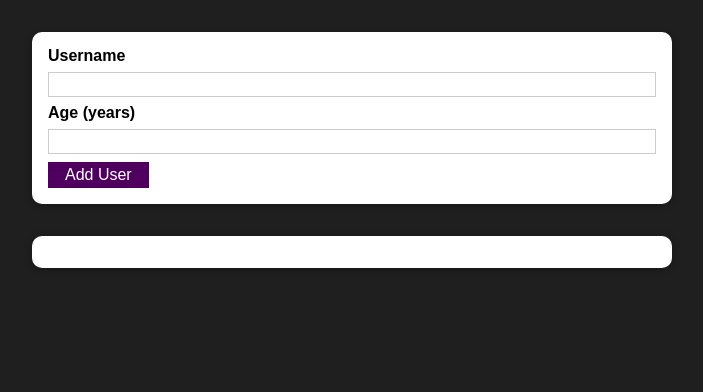
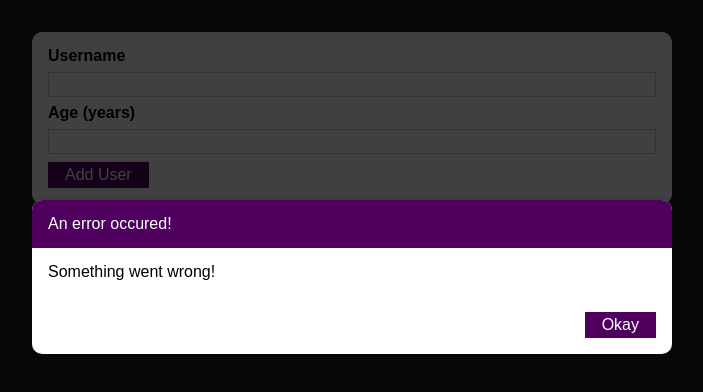
Before and after one commit to emreincel/react-userbase-ts, a React (Create React App) app: page / in a window 1280 px wide. Shown: the top 392 px of the page, without its empty margins (288-991 px from the left). Built offline with nearby package versions, Linux system fonts and the light colour scheme.

Commit message:
Add ErrorModal

```diff
--- /dev/null
+++ b/src/components/UI/ErrorModal/index.tsx
@@ -0,0 +1,33 @@
+import React from 'react';
+
+import styles from './styles.module.css';
+import Card from '../../UI/Card';
+import Button from '../../UI/Button';
+
+type TProps = {
+  title: string;
+  message: string;
+};
+
+const ErrorModal = ({ title, message }: TProps) => {
+  return (
+    <>
+      <div className={styles.backdrop} />
+      <Card className={styles.modal}>
+        <div>
+          <header className={styles.header}>
+            <h2>{title}</h2>
+          </header>
+          <div className={styles.content}>
+            <p>{message}</p>
+          </div>
+          <footer className={styles.actions}>
+            <Button>Okay</Button>
+          </footer>
+        </div>
+      </Card>
+    </>
+  );
+};
+
+export default ErrorModal;
--- /dev/null
+++ b/src/components/UI/ErrorModal/styles.module.css
@@ -0,0 +1,45 @@
+.backdrop {
+  position: fixed;
+  top: 0;
+  left: 0;
+  width: 100%;
+  height: 100vh;
+  z-index: 10;
+  background: rgba(0, 0, 0, 0.75);
+}
+
+.modal {
+  position: fixed;
+  top: 25vh;
+  left: 20%;
+  width: 60%;
+  z-index: 100;
+  overflow: hidden;
+}
+
+.header {
+  background: #4f005f;
+  padding: 1rem;
+}
+
+.header h2 {
+  margin: 0;
+  color: white;
+}
+
+.content {
+  padding: 1rem;
+}
+
+.actions {
+  padding: 1rem;
+  display: flex;
+  justify-content: flex-end;
+}
+
+@media (min-width: 768px) {
+  .modal {
+    left: calc(50% - 20rem);
+    width: 40rem;
+  }
+}
--- a/src/components/Users/AddUser/index.tsx
+++ b/src/components/Users/AddUser/index.tsx
@@ -5,6 +5,7 @@
 import styles from './styles.module.css';
 import IUserModel from './../../../libs/models/user.model';
 import { v4 as uuidv4 } from 'uuid';
+import ErrorModal from '../../UI/ErrorModal';
 
 type TProps = {
   onAddUser: (formData: IUserModel) => void;
@@ -49,6 +50,8 @@
   };
 
   return (
+    <>
+      <ErrorModal title="An error occured!" message="Something went wrong!" />
       <Card className={styles.input}>
         <form onSubmit={addUserHandler}>
           <label htmlFor="username">Username</label>
@@ -70,6 +73,7 @@
           <Button type="submit">Add User</Button>
         </form>
       </Card>
+    </>
   );
 };
 
```
Lines whose indentation alone changed are shown as unchanged.
